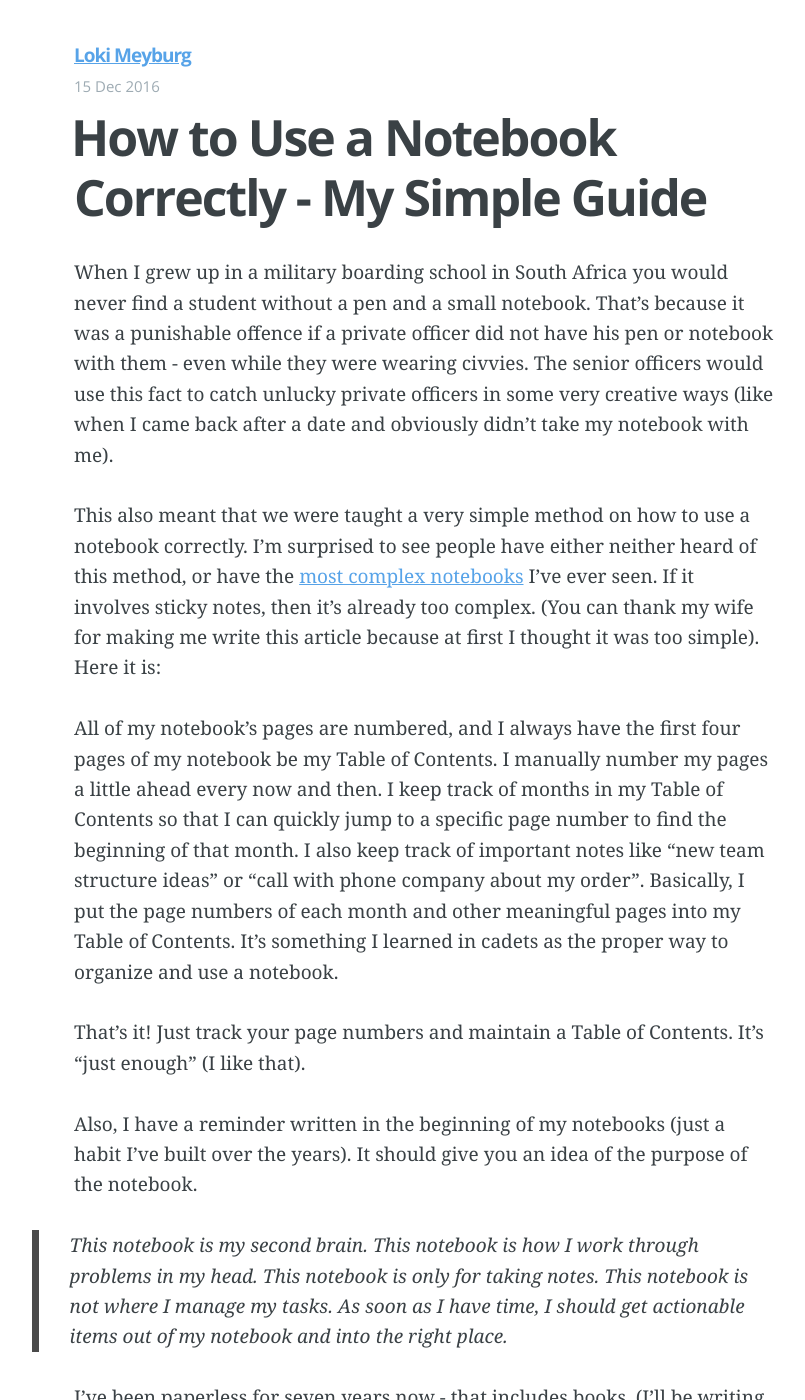
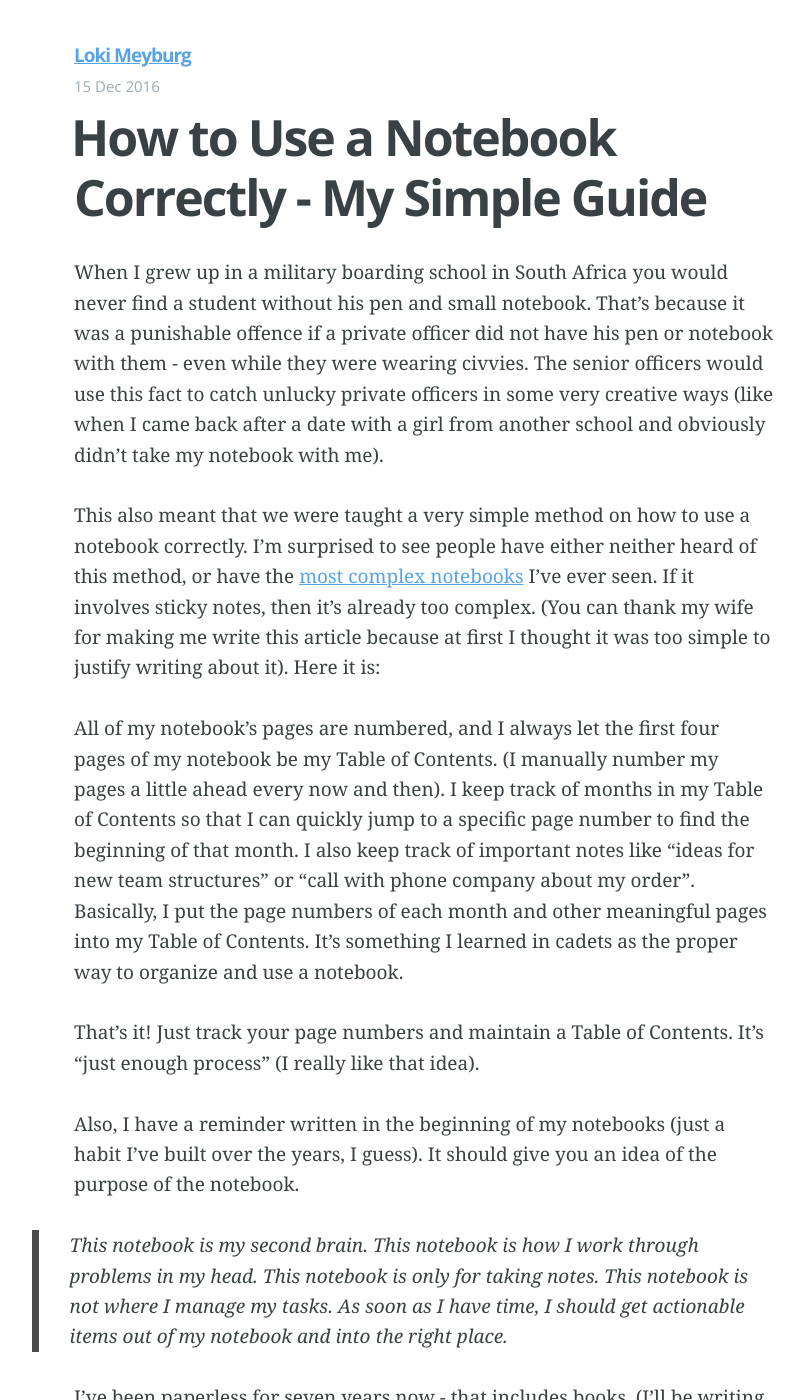
Before and after one commit to lokimeyburg/lokimeyburg.github.io, a Jekyll site: the page built from _posts/2016-12-15-use-notebook-simple-method-correctly.md, in a window 1280 px wide and 1400 px high. Shown: the whole window, without its empty margins (216-1021 px from the left). Built offline with Jekyll 4.4.1, drawn with Linux system fonts in a browser that asks for light colours; Markdown is read by kramdown in place of the engine named in the settings.

Commit message:
Grammer and spelling

```diff
--- a/_posts/2016-12-15-use-notebook-simple-method-correctly.md
+++ b/_posts/2016-12-15-use-notebook-simple-method-correctly.md
@@ -4,17 +4,17 @@ title:  "How to Use a Notebook Correctly - My Simple Guide"
 date:   2016-12-15 10:18:00
 ---
 
-When I grew up in a military boarding school in South Africa you would never find a student without a pen and a small notebook. That's because it was a punishable offence if a private officer did not have his pen or notebook with them - even while they were wearing civvies. The senior officers would use this fact to catch unlucky private officers in some very creative ways (like when I came back after a date and obviously didn't take my notebook with me).
+When I grew up in a military boarding school in South Africa you would never find a student without his pen and small notebook. That's because it was a punishable offence if a private officer did not have his pen or notebook with them - even while they were wearing civvies. The senior officers would use this fact to catch unlucky private officers in some very creative ways (like when I came back after a date with a girl from another school and obviously didn't take my notebook with me).
 
-This also meant that we were taught a very simple method on how to use a notebook correctly. I'm surprised to see people have either neither heard of this method, or have the [most complex notebooks](http://becomeawritertoday.com/gtd-moleskine-notebook/) I've ever seen. If it involves sticky notes, then it's already too complex. (You can thank my wife for making me write this article because at first I thought it was too simple). Here it is:
+This also meant that we were taught a very simple method on how to use a notebook correctly. I'm surprised to see people have either neither heard of this method, or have the [most complex notebooks](http://becomeawritertoday.com/gtd-moleskine-notebook/) I've ever seen. If it involves sticky notes, then it's already too complex. (You can thank my wife for making me write this article because at first I thought it was too simple to justify writing about it). Here it is:
 
 <!--more-->
 
-All of my notebook’s pages are numbered, and I always have the first four pages of my notebook be my Table of Contents. I manually number my pages a little ahead every now and then. I keep track of months in my Table of Contents so that I can quickly jump to a specific page number to find the beginning of that month. I also keep track of important notes like “new team structure ideas” or “call with phone company about my order”. Basically, I put the page numbers of each month and other meaningful pages into my Table of Contents. It’s something I learned in cadets as the proper way to organize and use a notebook.
+All of my notebook’s pages are numbered, and I always let the first four pages of my notebook be my Table of Contents. (I manually number my pages a little ahead every now and then). I keep track of months in my Table of Contents so that I can quickly jump to a specific page number to find the beginning of that month. I also keep track of important notes like “ideas for new team structures" or “call with phone company about my order”. Basically, I put the page numbers of each month and other meaningful pages into my Table of Contents. It’s something I learned in cadets as the proper way to organize and use a notebook.
 
-That's it! Just track your page numbers and maintain a Table of Contents. It's "just enough" (I like that).
+That's it! Just track your page numbers and maintain a Table of Contents. It's "just enough process" (I really like that idea).
 
-Also, I have a reminder written in the beginning of my notebooks (just a habit I've built over the years). It should give you an idea of the purpose of the notebook.
+Also, I have a reminder written in the beginning of my notebooks (just a habit I've built over the years, I guess). It should give you an idea of the purpose of the notebook.
 
 > This notebook is my second brain.
 > This notebook is how I work through problems in my head.
```
